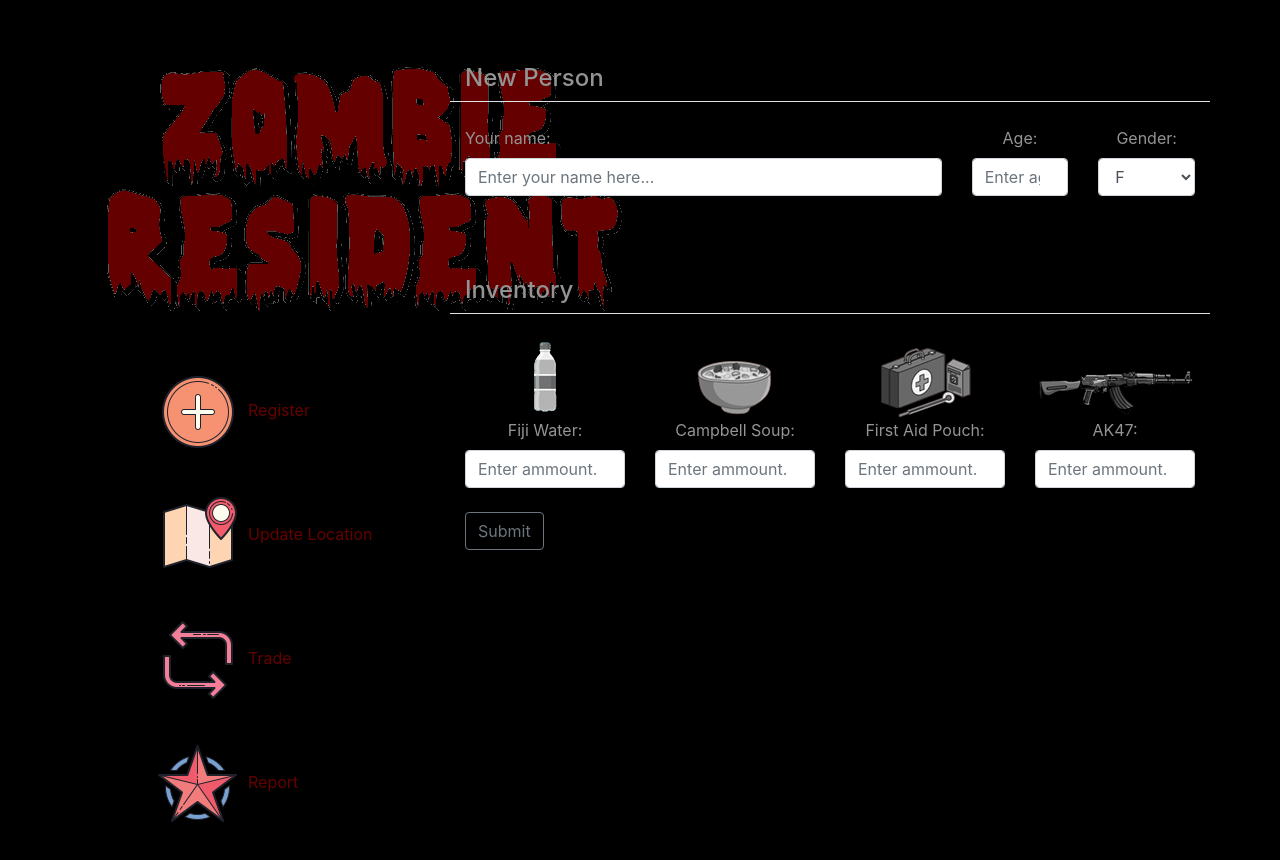
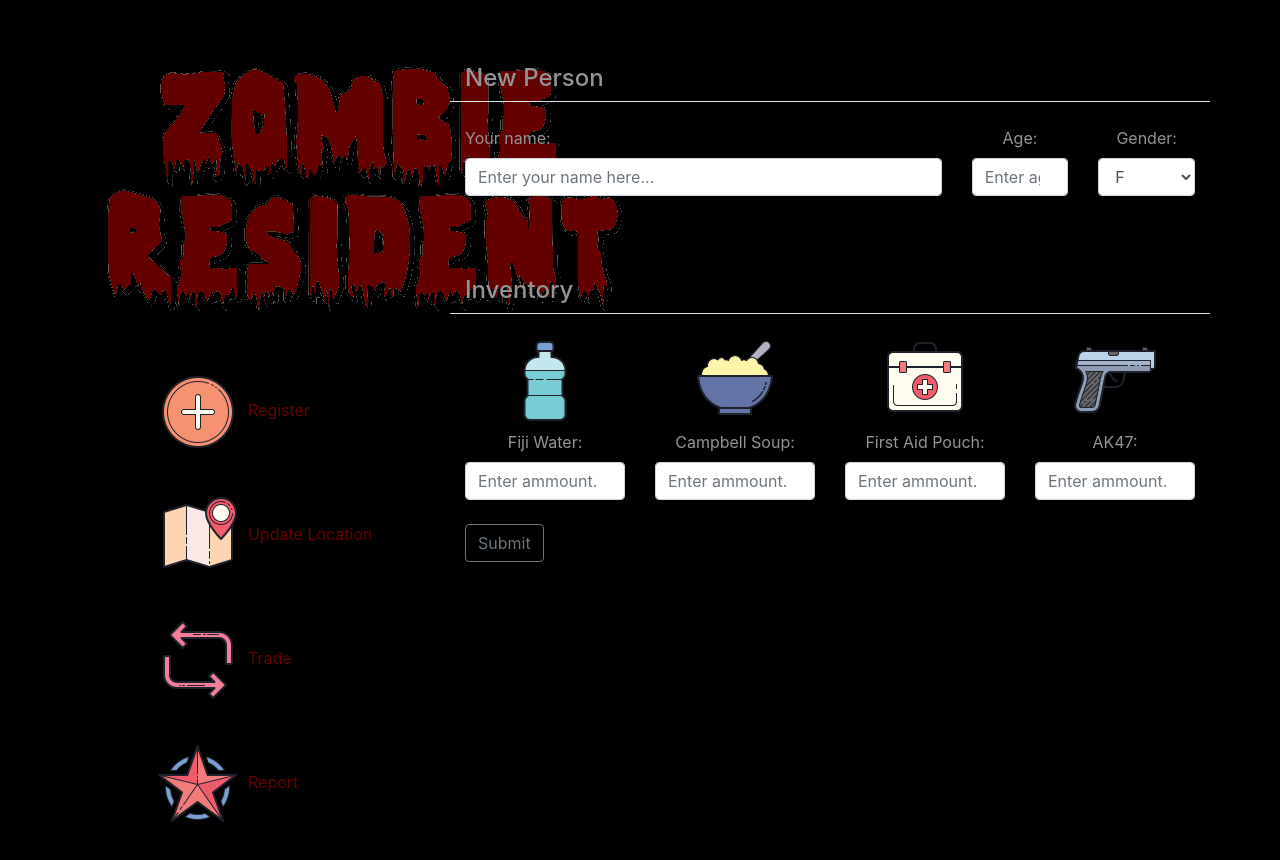
Before and after one commit to jurawrssic/trz-front, a React (Create React App) app: page /register in a window 1280 px wide. Shown: the top 860 px of the page. Built offline with nearby package versions, Linux system fonts and the light colour scheme.

Commit message:
Changed Inventory icons

```diff
--- a/src/components/Inventory.js
+++ b/src/components/Inventory.js
@@ -1,17 +1,16 @@
 import React from "react";
 import { Col, Row, FormGroup, Label, Input } from "reactstrap";
-import water from "./../assets/water-bottle.png";
-import soup from "./../assets/soup.png";
-import meds from "./../assets/first-aid.png";
-import weapon from "./../assets/ak-47.png";
+import water from "./../assets/water.png";
+import soup from "./../assets/food.png";
+import meds from "./../assets/aid.png";
+import weapon from "./../assets/gun.png";
 
 function Inventory() {
   return (
     <FormGroup>
-      <Row className="text-center d-flex border-top pt-4">
+      <Row className="justify-content-center text-center border-top pt-3">
         <Col xs="3">
-          <img className="items-icon" src={water} alt="Water Bottle" />
-          <br></br>
+          <img src={water} alt="Water" />
           <Label for="inventoryWater">Fiji Water:</Label>
           <Input
             type="number"
@@ -31,7 +30,7 @@
           />
         </Col>
         <Col xs="3">
-          <img src={meds} alt="Medication" />
+          <img src={meds} alt="Aid" />
           <Label for="inventoryMeds">First Aid Pouch:</Label>
           <Input
             type="number"
@@ -41,7 +40,12 @@
           />
         </Col>
         <Col xs="3">
-          <img src={weapon} alt="AK-47" />
+          <img
+            className="d-block"
+            style={{ margin: "0 auto" }}
+            src={weapon}
+            alt="Gun"
+          />
           <Label for="inventoryWeapons">AK47:</Label>
           <Input
             type="number"
```
